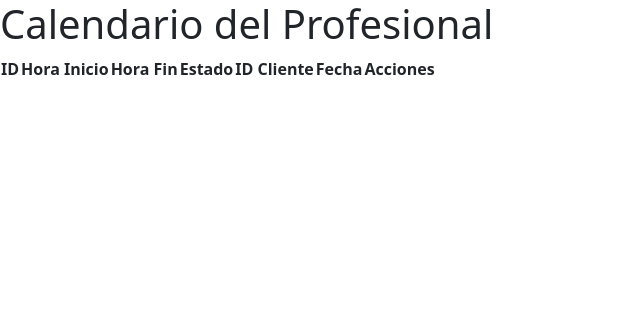
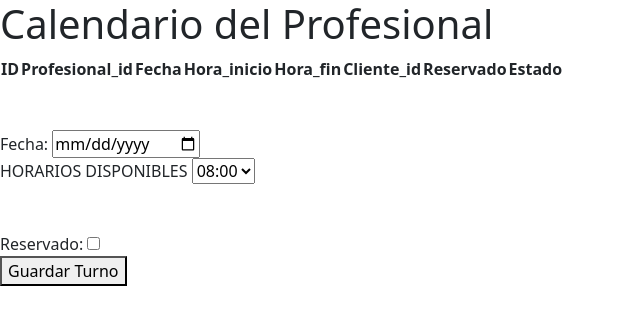
Before and after one commit to GriseldamSanch/sistem-flask, a Flask app: page /profesionales/1 in a window 1280 px wide. Shown: the top 325 px of the page, without its empty margins (0-640 px from the left). Run offline with Flask 3, Linux system fonts and the light colour scheme; data that the repository does not hold is empty; some libraries are stand-ins or nearby versions.

Commit message:
modificacion de ruta calendar_profesioal, add turnos

```diff
--- a/app.py
+++ b/app.py
@@ -52,6 +52,8 @@ def login():
         session["email"] = email
         session["password"] = password
         session["nombre"] = user[1]
+        #!guardado de id del cliente que inica sesion
+        session["cliente_id"] = user[0]
 
         return redirect(url_for('getProfesionales')) #si coinciden los datos de la consulta, redirige a la ruta turnos
     else:
@@ -69,41 +71,43 @@ def getProfesionales():
 #TODO  RUTA MOSTRAR DISPONIBILIDAD Y TURNOS POR PROFESIONAL
 @app.route('/profesionales/<int:profesional_id>', methods=['GET','POST'])
 def calendar_profesional(profesional_id):
-    cur = mysql.connection.cursor()
-        # datos del formulario
+    #*-----update de horario_trabajo desde formulario
     if request.method == 'POST':
-        turno_id = request.form['turno_id']
-        nuevo_estado = request.form['nuevo_estado']
-        nueva_fecha = request.form['nueva_fecha']
-        #conversion de la fecha ingresada a tipo datetime.date()
-        fecha_ingresada= datetime.strptime(nueva_fecha, '%Y-%m-%d').date()
-        #traer la fecha de la base de datos
-        cur.execute("SELECT fecha FROM horarios_trabajo WHERE id = %s", (turno_id,))
-        result = cur.fetchone() # guardado del resultado de la consulta, en forma de tupla.
-        fecha_actual = result[0] if result else None
-
-        if fecha_actual == fecha_ingresada:
-            flash('la fecha ya existe')
-            print("la fecha ya existe")
-            return redirect(url_for('calendar_profesional', profesional_id=profesional_id))
-        else:
-            cur.execute("""
-                    UPDATE horarios_trabajo
-                    SET estado = %s, fecha = %s
-                    WHERE id = %s
-                    """, (nuevo_estado, nueva_fecha, turno_id))
-        mysql.connection.commit()
-        return redirect(url_for('calendar_profesional', profesional_id=profesional_id))
+        fecha = request.form['fecha']
+        hora_inicio = request.form['hora']
+        # hora_fin = request.form['hora_fin']
+        reservado = 'reservado' in request.form  # True si está marcado, False si no
+        estado = 'reservado' if reservado else 'disponible'
 
 
-    # obtener los turnos del profesional
-    cur.execute("""
-                SELECT id, hora_inicio, hora_fin, estado, cliente_id
-                FROM horarios_trabajo
-                WHERE profesional_id = %s
-                """, (profesional_id,))
+        # ID del cliente desde la sesión
+        cliente_id = session.get('cliente_id')
+
+        if cliente_id is None:
+            # Manejar caso donde no hay ID de cliente en la sesión (por seguridad)
+            return "Error: ID de cliente no encontrado en la sesión."
+
+    #*-------------------------------------------------
+        #!----insercion de datos del formulario a la base de datos
+        cur = mysql.connection.cursor()
+        cur.execute("INSERT INTO horarios_trabajo (profesional_id,fecha, hora_inicio,  cliente_id, reservado, estado) VALUES (%s, %s, %s, %s, %s, %s)",
+                (profesional_id,fecha, hora_inicio,  cliente_id, reservado, estado))
+        # Confirma la transacción
+        mysql.connection.commit()
+        # Cierra el cursor
+        cur.close()
+        # Redirigir después de insertar datos para evitar el reenvío del formulario
+        return redirect(url_for('calendar_profesional', profesional_id=profesional_id))
+        #!--------------------------------------------------
+
+    #*---- Obtén los turnos del profesional
+    cur = mysql.connection.cursor()
+    cur.execute("SELECT * FROM horarios_trabajo WHERE profesional_id = %s", (profesional_id,))
     turnos = cur.fetchall()
     cur.close()
+    #*----------------------------------------
+
+    #*-----renderiza la plantilla calendarProf.html
     return render_template('calendarProf.html', profesional_id=profesional_id, turnos=turnos)
 
 
--- a/templates/calendarProf.html
+++ b/templates/calendarProf.html
@@ -9,30 +9,19 @@
 </head>
 <body>
 
-     <!-- Mensajes flash -->
-     {% with messages = get_flashed_messages(with_categories=true) %}
-     {% if messages %}
-         <div class="alerts">
-             {% for category, message in messages %}
-                 <div class="alert alert-{{ category }}">
-                     {{ message }}
-                 </div>
-             {% endfor %}
-         </div>
-     {% endif %}
- {% endwith %}
-
     <h1>Calendario del Profesional</h1>
     <table>
         <thead>
             <tr>
                 <th>ID</th>
-                <th>Hora Inicio</th>
-                <th>Hora Fin</th>
+                <th>Profesional_id</th>
+                <th>Fecha</th>
+                <th>Hora_inicio</th>
+                <th>Hora_fin</th>
+                <th>Cliente_id</th>
+                <th>Reservado</th>
                 <th>Estado</th>
-                <th>ID Cliente</th>
-                <th>Fecha</th>
-                <th>Acciones</th>
+
             </tr>
         </thead>
         <tbody>
@@ -44,22 +33,42 @@
                 <td>{{ turno[3] }}</td>
                 <td>{{ turno[4] }}</td>
                 <td>{{ turno[5] }}</td>
+                <td>{{ turno[6] }}</td>
+                <td>{{ turno[7] }}</td>
+                <td>{{ turno[8] }}</td>
                 <td>
-                    <form method="post" action="{{ url_for('calendar_profesional', profesional_id=profesional_id) }}">
-                        <input type="hidden" name="turno_id" value="{{ turno[0] }}">
-                        <label for="nuevo_estado_{{ turno[0] }}">Estado:</label>
-                        <select id="nuevo_estado_{{ turno[0] }}" name="nuevo_estado" required>
-                            <option value="disponible" {% if turno[3] == 'disponible' %}selected{% endif %}>Disponible</option>
-                            <option value="reservado" {% if turno[3] == 'reservado' %}selected{% endif %}>Reservado</option>
-                        </select>
-                        <label for="nueva_fecha_{{ turno[0] }}">Fecha:</label>
-                        <input type="date" id="nueva_fecha_{{ turno[0] }}" name="nueva_fecha" value="{{ turno[5] }}" required>
-                        <button type="submit">Actualizar</button>
-                    </form>
-                </td>
-            </tr>
             {% endfor %}
         </tbody>
     </table>
+    <br>
+    <br>
+    <form method="POST" action="{{ url_for('calendar_profesional', profesional_id=profesional_id,turnos=turnos) }}">
+
+        <label for="fecha">Fecha:</label>
+        <input type="date" id="fecha" name="fecha" required>
+        <br>
+        <!-- <label for="hora_inicio">Hora de Inicio:</label>
+        <input type="time" id="hora_inicio" name="hora_inicio" value="" required> -->
+
+        <!-- test validacion de horarios laboral -->
+        <label for="">HORARIOS DISPONIBLES</label>
+        <select name="hora" id="hora">
+            <option value="08:00">08:00</option>
+            <option value="10:00">10:00</option>
+            <option value="12:00">12:00</option>
+            <option value="14:00">14:00</option>
+        </select>
+
+        <br>
+        <!-- <label for="hora_fin">Hora de Fin:</label>
+        <input type="time" id="hora_fin" name="hora_fin" required> -->
+        <br>
+        <br>
+        <label for="reservado">Reservado:</label>
+        <input type="checkbox" id="reservado" name="reservado">
+        <br>
+        <button type="submit">Guardar Turno</button>
+    </form>
+
 </body>
 </html>
--- /dev/null
+++ b/test.py
@@ -0,0 +1,4 @@
+#tupla:
+tupla1 = (1,2,3,4,5,6,7,8,9,10)
+
+print(tupla1[0::-2])
```
Also changed, not shown: README.md.
